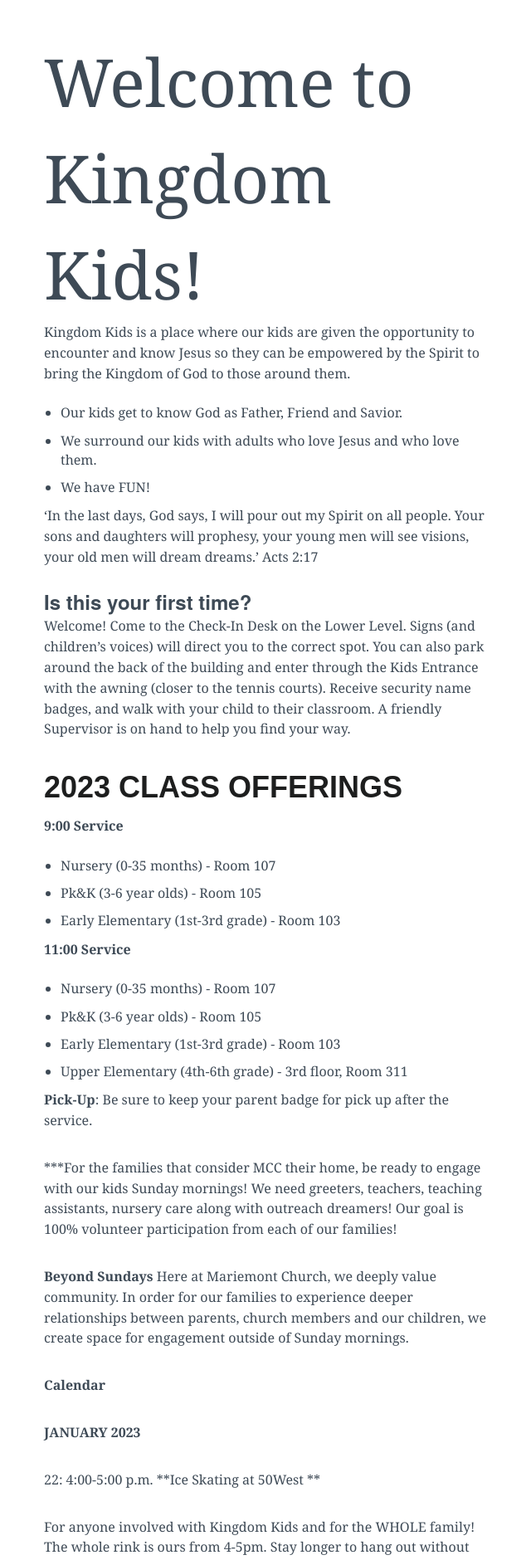
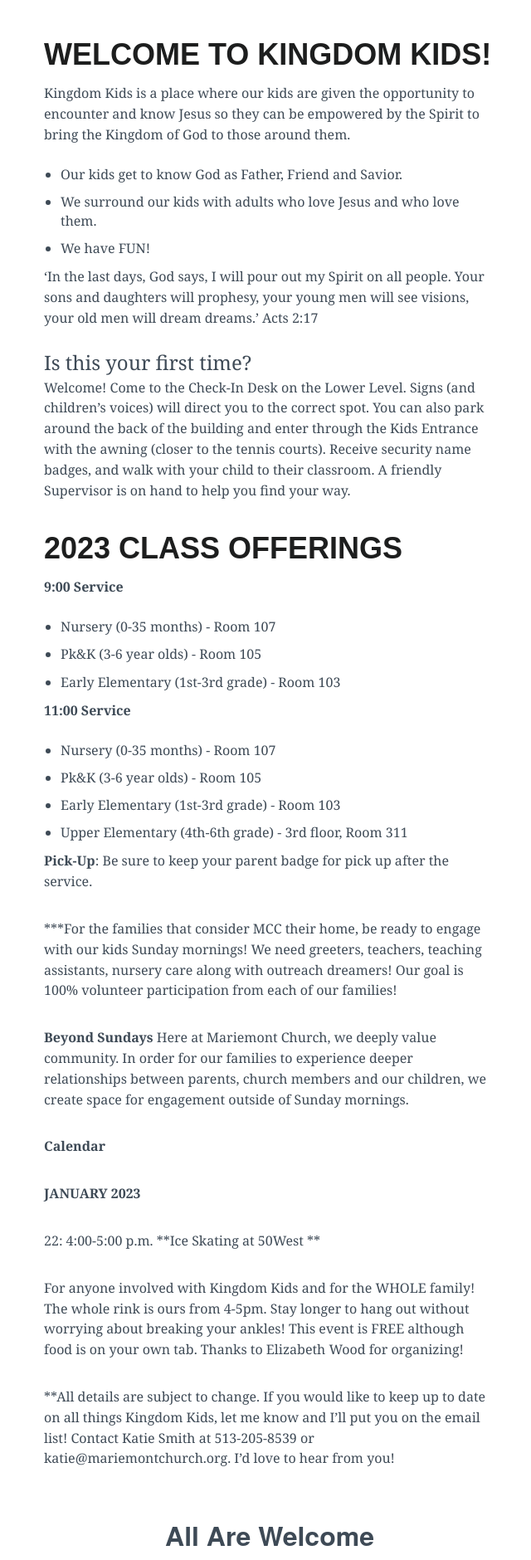
Before and after one commit to lukemoderwell/mariemont, a Jekyll site: the page built from kids.md, in a window 1280 px wide. Shown: the part 859-2739 px from the top of the page at 83% size, without its empty margins (315-955 px from the left). Built offline with Jekyll 4.4.1, drawn with Linux system fonts in a browser that asks for light colours; nearby versions of some CDN libraries.

Commit message:
Updated Kids

```diff
--- a/kids.md
+++ b/kids.md
@@ -13,7 +13,7 @@
 layout: page
 ---
 
-# Welcome to Kingdom Kids!
+## Welcome to Kingdom Kids!
 
 Kingdom Kids is a place where our kids are given the opportunity to encounter and know Jesus so they can be empowered by the Spirit to bring the Kingdom of God to those around them.
 
@@ -23,7 +23,7 @@
 
 ‘In the last days, God says, I will pour out my Spirit on all people. Your sons and daughters will prophesy, your young men will see visions, your old men will dream dreams.’ Acts 2:17
 
-### Is this your first time?
+#### Is this your first time?
 Welcome! Come to the Check-In Desk on the Lower Level. Signs (and children’s voices) will direct you to the correct spot. You can also park around the back of the building and enter through the Kids Entrance with the awning (closer to the tennis courts). Receive security name badges, and walk with your child to their classroom. A friendly Supervisor is on hand to help you find your way.
 
 ## 2023 Class Offerings
```
